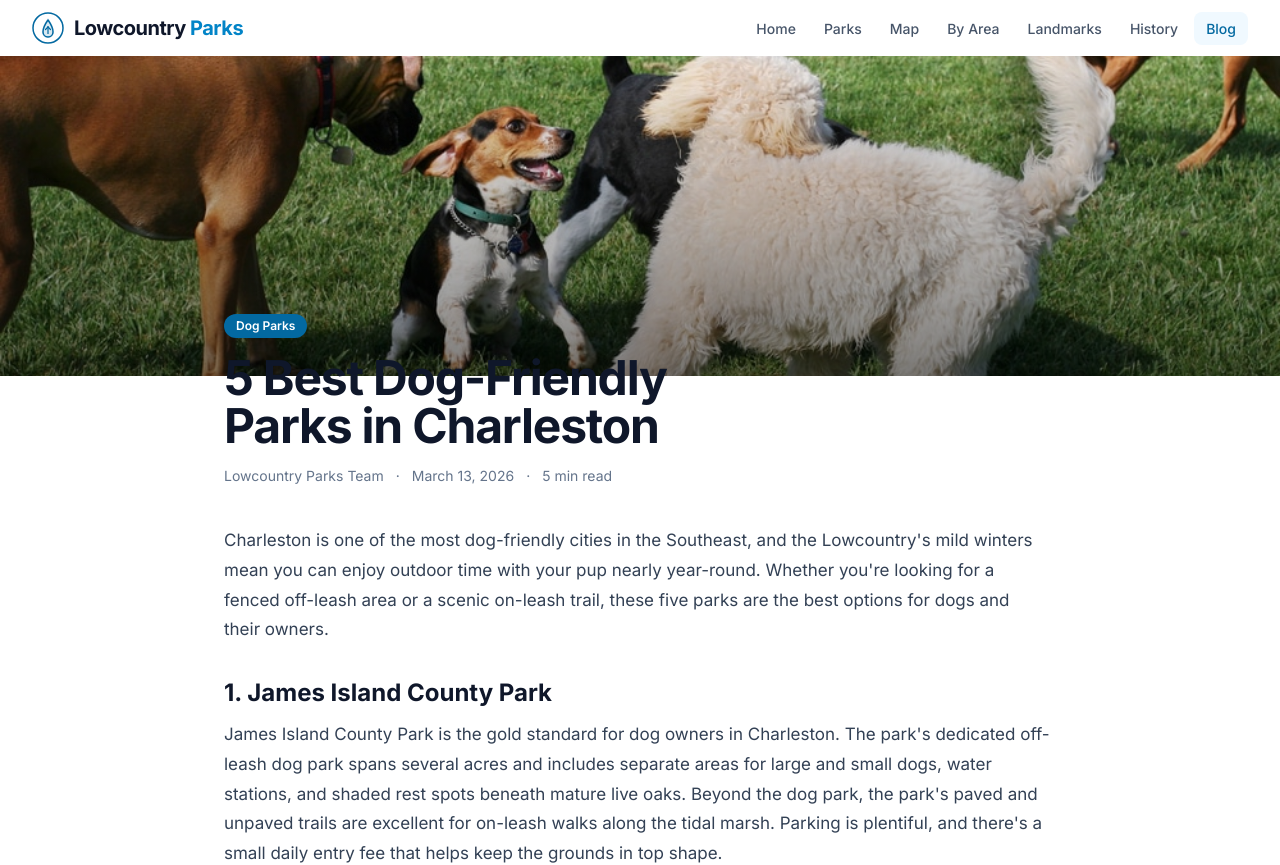
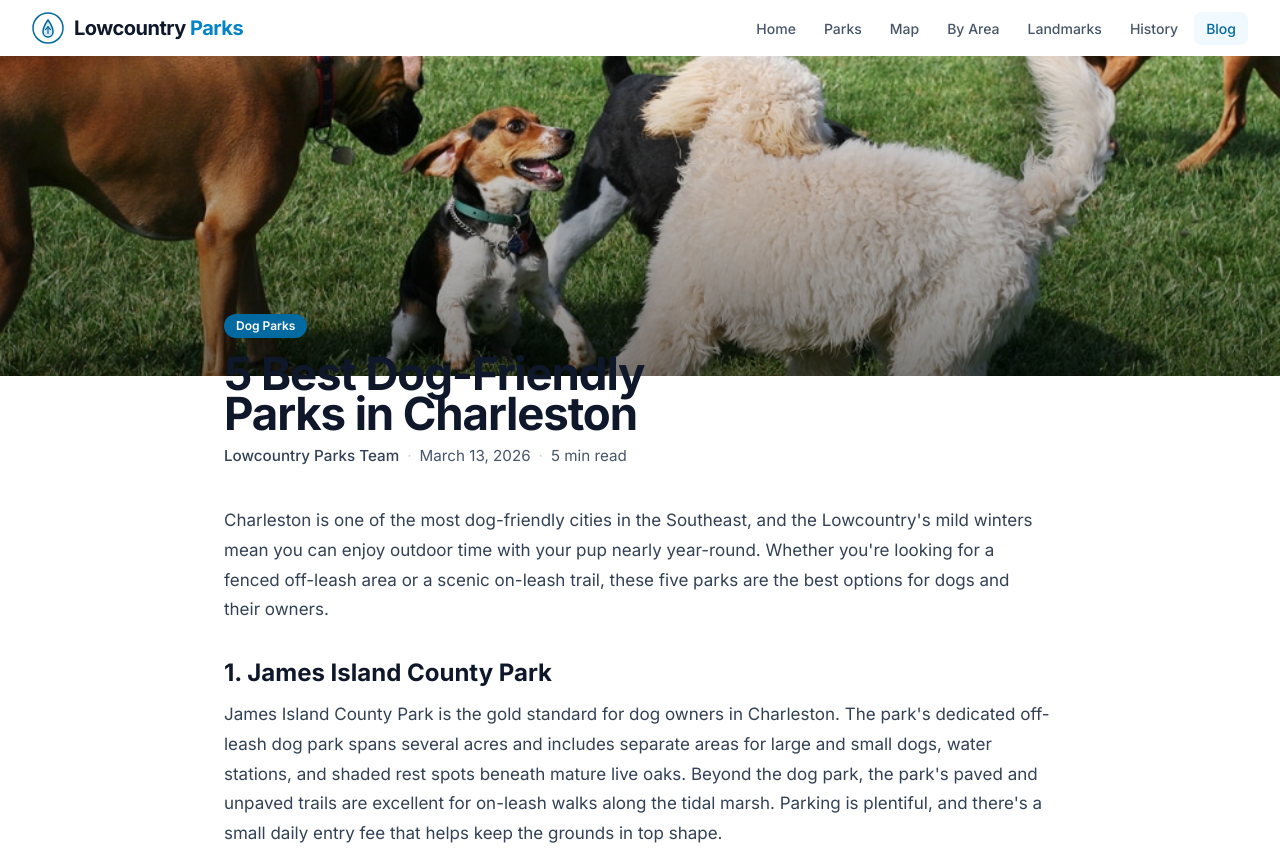
Before and after one commit to the-melting-bot/charleston-sc, a Next.js app: page /blog/best-dog-friendly-parks-charleston in a window 1280 px wide. Shown: the top 865 px of the page. Built offline with nearby package versions, Linux system fonts and the light colour scheme.

Commit message:
Polish up the blogs

```diff
--- a/app/(site)/blog/[slug]/page.tsx
+++ b/app/(site)/blog/[slug]/page.tsx
@@ -104,12 +104,12 @@ export default function BlogPostPage({ params }: PageProps) {
           <span className="inline-block rounded-full bg-coastal-700 px-3 py-1 text-xs font-semibold text-white">
             {post.category}
           </span>
-          <h1 className="mt-4 max-w-3xl text-3xl font-bold tracking-tight leading-tight text-slate-900 sm:text-4xl lg:text-5xl">
+          <h1 className="mt-4 text-balance text-3xl font-bold tracking-tight leading-[1.05] text-slate-900 sm:text-4xl lg:text-[2.85rem]">
             {post.title}
           </h1>
-          <div className="mt-4 flex flex-wrap items-center gap-3 text-sm text-slate-500">
-            <span>{post.author}</span>
-            <span aria-hidden="true">&middot;</span>
+          <div className="mt-3 flex flex-wrap items-center gap-x-2 gap-y-1 text-sm text-slate-600 sm:text-[0.95rem]">
+            <span className="font-medium text-slate-700">{post.author}</span>
+            <span aria-hidden="true" className="text-slate-300">&middot;</span>
             <time dateTime={post.publishedAt}>
               {new Date(post.publishedAt).toLocaleDateString("en-US", {
                 month: "long",
@@ -117,7 +117,7 @@ export default function BlogPostPage({ params }: PageProps) {
                 year: "numeric",
               })}
             </time>
-            <span aria-hidden="true">&middot;</span>
+            <span aria-hidden="true" className="text-slate-300">&middot;</span>
             <span>{post.readTime}</span>
           </div>
         </header>
```
